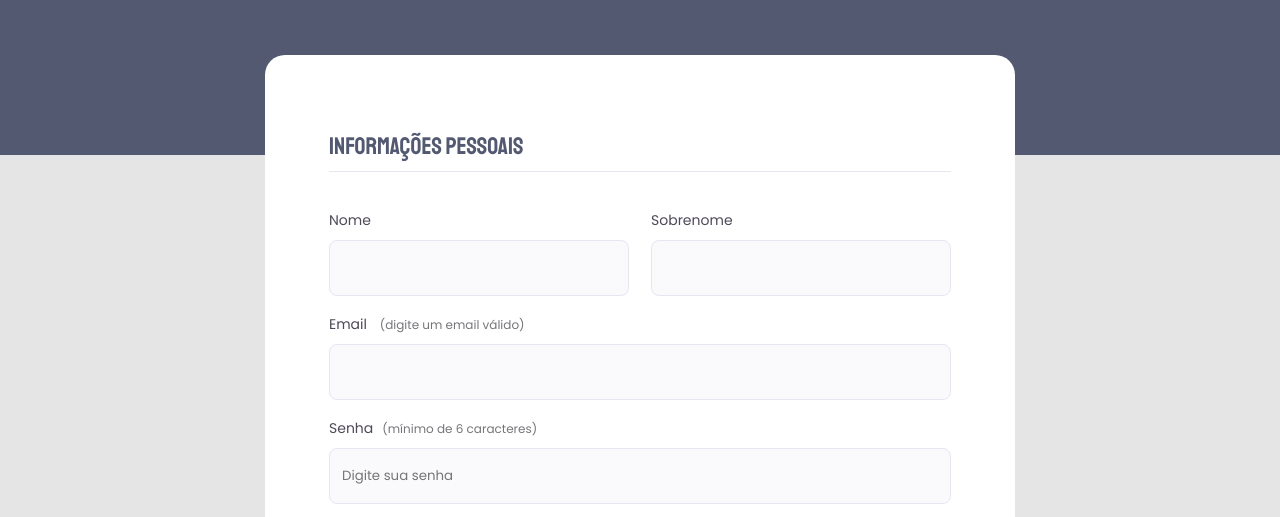
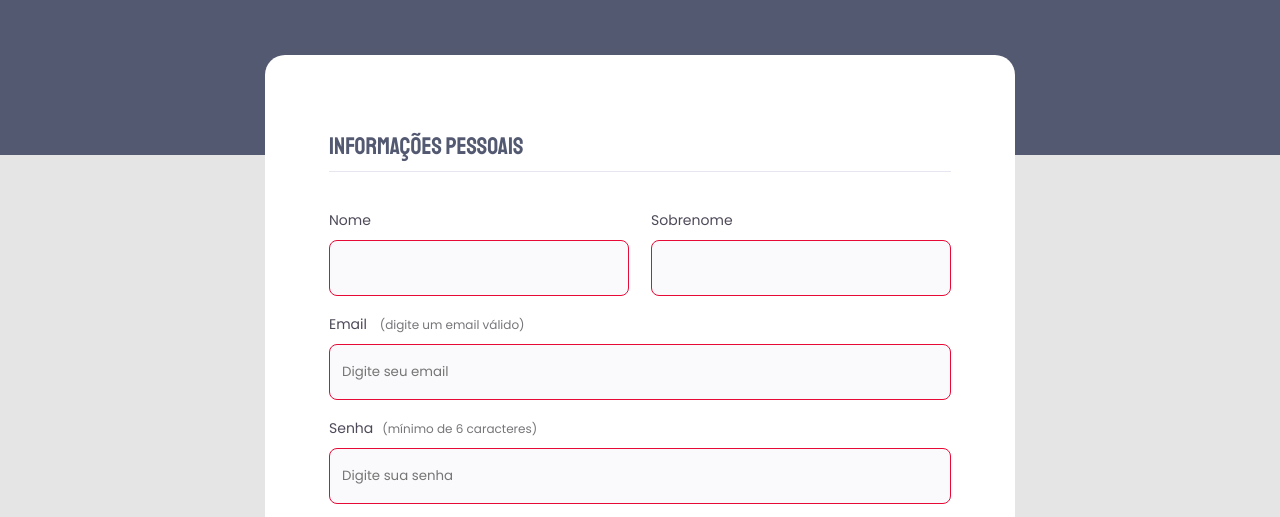
Before and after one commit to marcelodiniz81/Desafio--Criando-Formularios--Avan-ando-no-HTML-e-CSS---STG-3, a plain HTML site: page index.html in a window 1280 px wide. Shown: the part 281-798 px from the top of the page. Drawn offline with Linux system fonts and the light colour scheme.

Commit message:
Projeto finalizado

```diff
--- a/index.html
+++ b/index.html
@@ -23,7 +23,7 @@
       <p>Preencha o formulário abaixo para agendar a sua mentoria</p>
     </header>
 
-    <form>
+    <form id="my-form">
       <!-- Informações Pessoais -->
       <fieldset>
         <div class="fieldset-wrapper">
@@ -32,22 +32,27 @@
           <div class="col-2">
             <div class="input-wrapper">
               <label for="event-title">Nome</label>
-              <input type="text" id="event-title">
+              <input type="text" id="event-title"
+              required/>
             </div>
             <div class="input-wrapper">
               <label for="event-title">Sobrenome</label>
-              <input type="text" id="event-title">
+              <input type="text" id="event-title"
+              required/>
             </div>
 
           </div>
           <div class="input-wrapper">
             <label for="event-email">Email <span>(digite um email válido)</span></label>
-            <input type="email" id="event-email">
+            <input type="email" id="event-email" placeholder="Digite seu email"
+            required/>
           </div>
 
           <div class="input-wrapper">
             <label for="event-password">Senha<span>(mínimo de 6 caracteres)</span></label>
-            <input type="password" id="event-password" placeholder="Digite sua senha">
+            <input type="password" id="event-password" placeholder="Digite sua senha"
+            required
+            minlength="6"/>
           </div>
         </fieldset>
           <fieldset>
@@ -100,7 +105,7 @@
 
   </form>
   <footer>
-    <input class="button" type="submit" value="SALVAR">
+    <input class="button" type="submit" form="my-form" value="SALVAR">
   </footer>
   </div>
 </body>
--- a/style.css
+++ b/style.css
@@ -206,3 +206,7 @@ footer{
   background: #e63c5e;
 
 }
+
+input:invalid{
+  border: 1px solid #e70936;
+}
```
